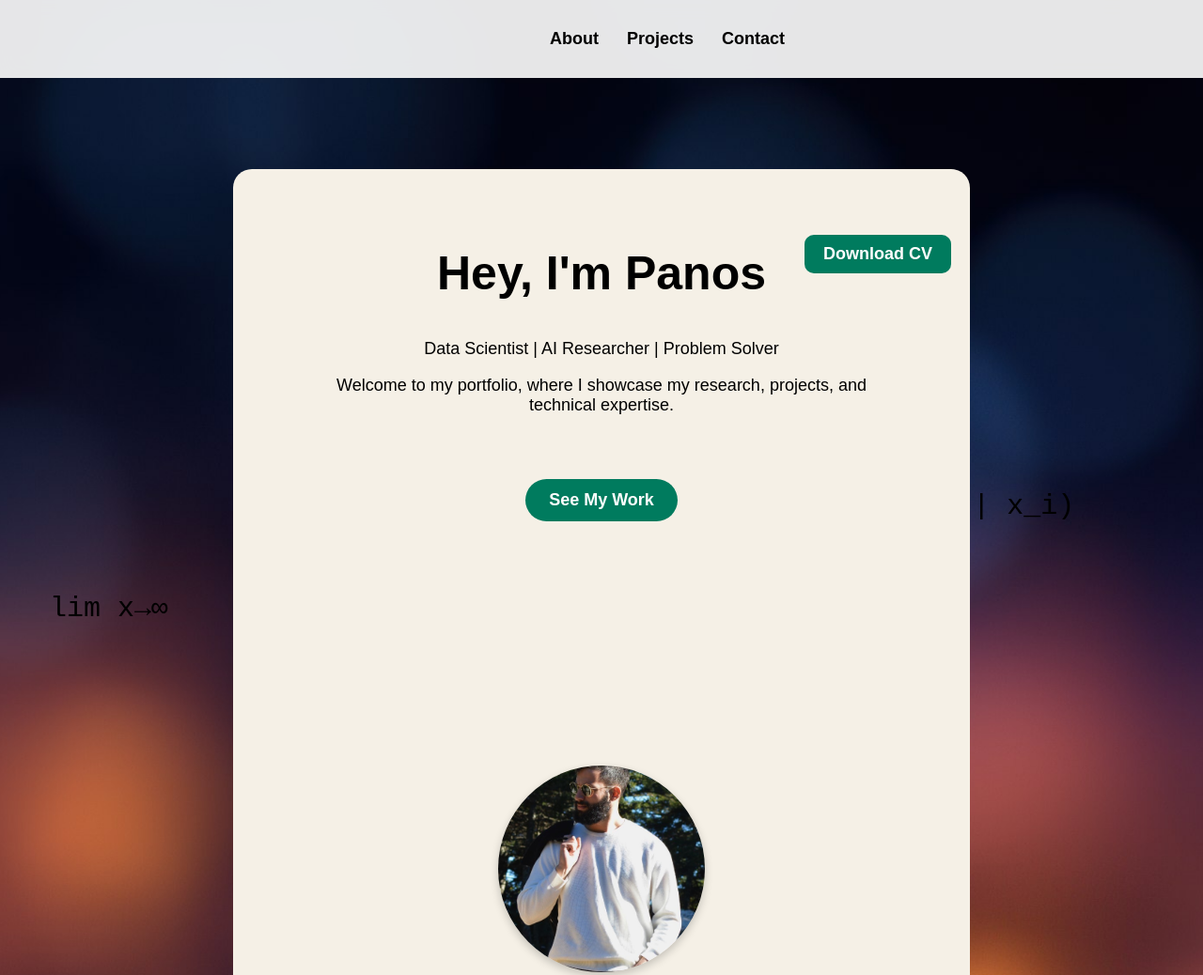
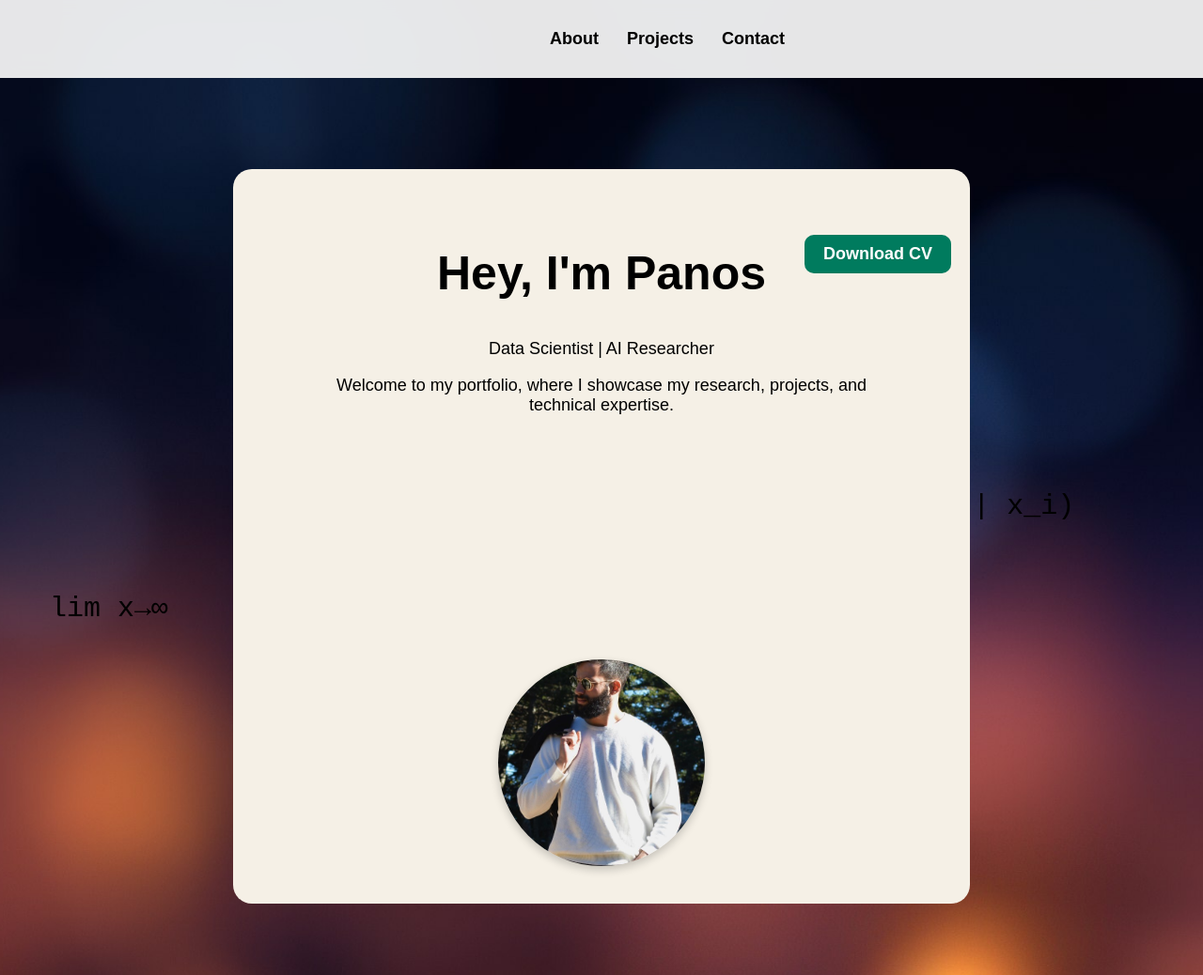
Before and after one commit to UpBash/Portofolio, a plain HTML site: page index.html in a window 1280 px wide. Shown: the top 1038 px of the page at 94% size. Drawn offline with Linux system fonts and the light colour scheme.

Commit message:
Update index.html

```diff
--- a/index.html
+++ b/index.html
@@ -21,11 +21,8 @@
 
             <div class="hero-text">
                 <h1>Hey, I'm Panos</h1>
-                <p>Data Scientist | AI Researcher | Problem Solver</p>
+                <p>Data Scientist | AI Researcher </p>
                 <p>Welcome to my portfolio, where I showcase my research, projects, and technical expertise.</p>
-                <div class="buttons">
-                    <a href="#" class="button" onclick="toggleSection('projects')">See My Work</a>
-                </div>
                 <a href="cv.pdf" class="button download" download>Download CV</a>
             </div>
 
```
